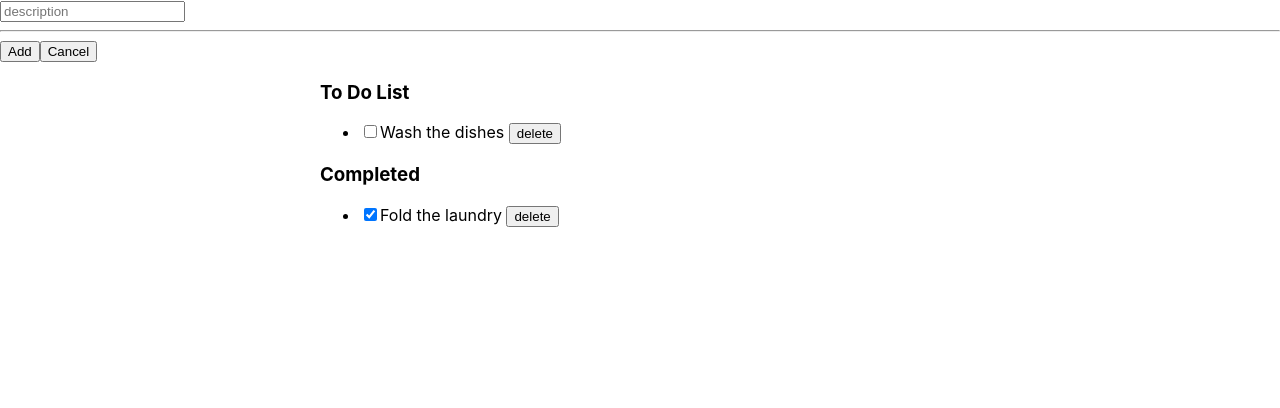
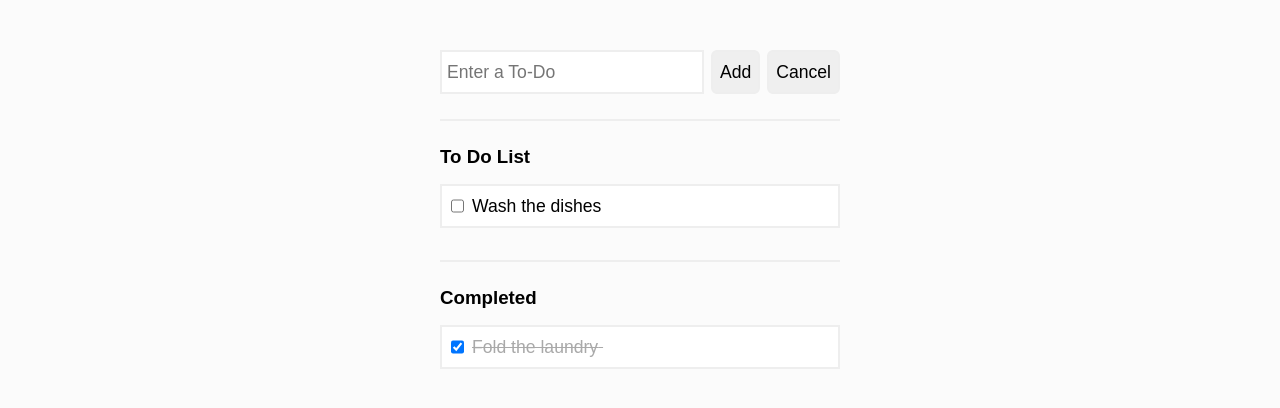
Before and after one commit to daniellequevedo/to-do-list, a React (Create React App) app: page / in a window 1280 px wide. Shown: the top 408 px of the page. Built offline with nearby package versions, Linux system fonts and the light colour scheme.

Commit message:
basic app styling

```diff
--- a/src/App.css
+++ b/src/App.css
@@ -31,8 +31,100 @@
   }
 } */
 
+
+/******************/
+/* GENERAL STYLES */
+/******************/
+body {
+  background: #fbfbfb;
+  font-family: Arial, Helvetica, sans-serif;
+}
+
 .wrapper {
-  width: 50%;
-  margin: auto;
+  width: 400px;
+  margin: 50px auto;
+}
 
+/***************/
+/* FORM STYLES */
+/***************/
+
+form {
+  font-size: 1em;
+  display: flex;
+  padding-bottom: 25px;
+  border-bottom: solid 2px #eee;
 }
+form input {
+  line-height: 30px;
+  padding: 5px;
+  background: #fff;
+  border: solid 2px #eee;
+  font-size: 1.1em;
+  flex-grow: 1;
+}
+form button {
+  font-size: 1.1em;
+  margin-left: 7px;
+  padding: 7px;
+  border: solid 2px #eee;
+  border-radius: 6px;
+  cursor: pointer;
+}
+
+/***************/
+/* LIST STYLES */
+/***************/
+
+h3 {
+  padding-top: 25px;
+  margin: 0;
+}
+.list {
+  padding-left: 0px;
+}
+.todos {
+  padding-bottom: 25px;
+  border-bottom: solid 2px #eee;
+  margin-bottom: 0;
+}
+.list-item {
+  display: flex;
+  text-decoration: none;
+  font-size: 1.1em;
+  line-height: 30px;
+  padding: 5px;
+  border: solid 2px #eee;
+  background: #fff;
+  margin-bottom: 7px;
+}
+.completed .item-description {
+  color: #a9a9a9;
+  text-decoration: line-through;
+}
+input[type="checkbox"] {
+  cursor: pointer;
+}
+.list-item:nth-child(1) {
+  border-top: solid 2px #eee;
+}
+
+.item-description {
+  flex-grow: 1;
+  margin-left: 5px;
+}
+
+.delete-item {
+  display: flex;
+  width: auto;
+  border: none;
+  color: #ef5350;
+  background: none;
+  font-size: 1.15em;
+  cursor: pointer;
+  visibility: hidden;
+}
+
+.list-item:hover .delete-item {
+  visibility: visible;
+}
--- a/src/App.js
+++ b/src/App.js
@@ -6,7 +6,7 @@ import AddListItem from './containers/AddListItem';
 class App extends Component {
   render() {
     return (
-      <div>
+      <div className="wrapper">
         <AddListItem />
         <ToDoList />
       </div>
--- a/src/components/ListItem.js
+++ b/src/components/ListItem.js
@@ -7,19 +7,17 @@ import React from 'react';
 const ListItem = ({ item: {id, description, message}, checked, onDelete, onToggle }) => {
 
     return (
-        <li>
+        <li className="list-item">
             <input
                 type="checkbox"
                 onChange={() => onToggle(id)}
                 checked={checked}
             />
-            <span>
+            <span className="item-description">
                 {description}
                 &nbsp;
             </span>
-            <button type="button" onClick={() => onDelete(id)}>
-                delete
-            </button>
+            <button className="delete-item" type="button" onClick={() => onDelete(id)}>✖</button>
         </li>
     );
 }
--- a/src/components/NewListItem.js
+++ b/src/components/NewListItem.js
@@ -32,11 +32,10 @@ class NewListItem extends Component {
                 <input
                     type="text"
                     name="description"
-                    placeholder="description"
+                    placeholder="Enter a To-Do"
                     onChange={this.handleInputChange}
                     value={this.state.description}
                 />
-                <hr />
                 <button
                     type="submit"
                 >
--- a/src/containers/ToDoList.js
+++ b/src/containers/ToDoList.js
@@ -7,9 +7,9 @@ function ToDoList({ listItems, onDelete, onToggle }) {
 
     return (
 
-        <div className="wrapper">
+        <React.Fragment>
             <h3>To Do List</h3>
-            <ul>
+            <ul className="list todos">
                 {listItems.map( (item) => {
                     if (!item.complete) {
                         return <ListItem item={item} key={item.id} onDelete={onDelete} onToggle={onToggle}/>
@@ -17,14 +17,14 @@ function ToDoList({ listItems, onDelete, onToggle }) {
                 })}
             </ul>
             <h3>Completed</h3>
-            <ul>
+            <ul className="list completed">
                 {listItems.map( (item) => {
                     if (item.complete) {
                         return <ListItem item={item} key={item.id} onDelete={onDelete} onToggle={onToggle} checked="checked" />
                     }
                 })}
             </ul>
-        </div>
+        </React.Fragment>
     );
 }
 
```
